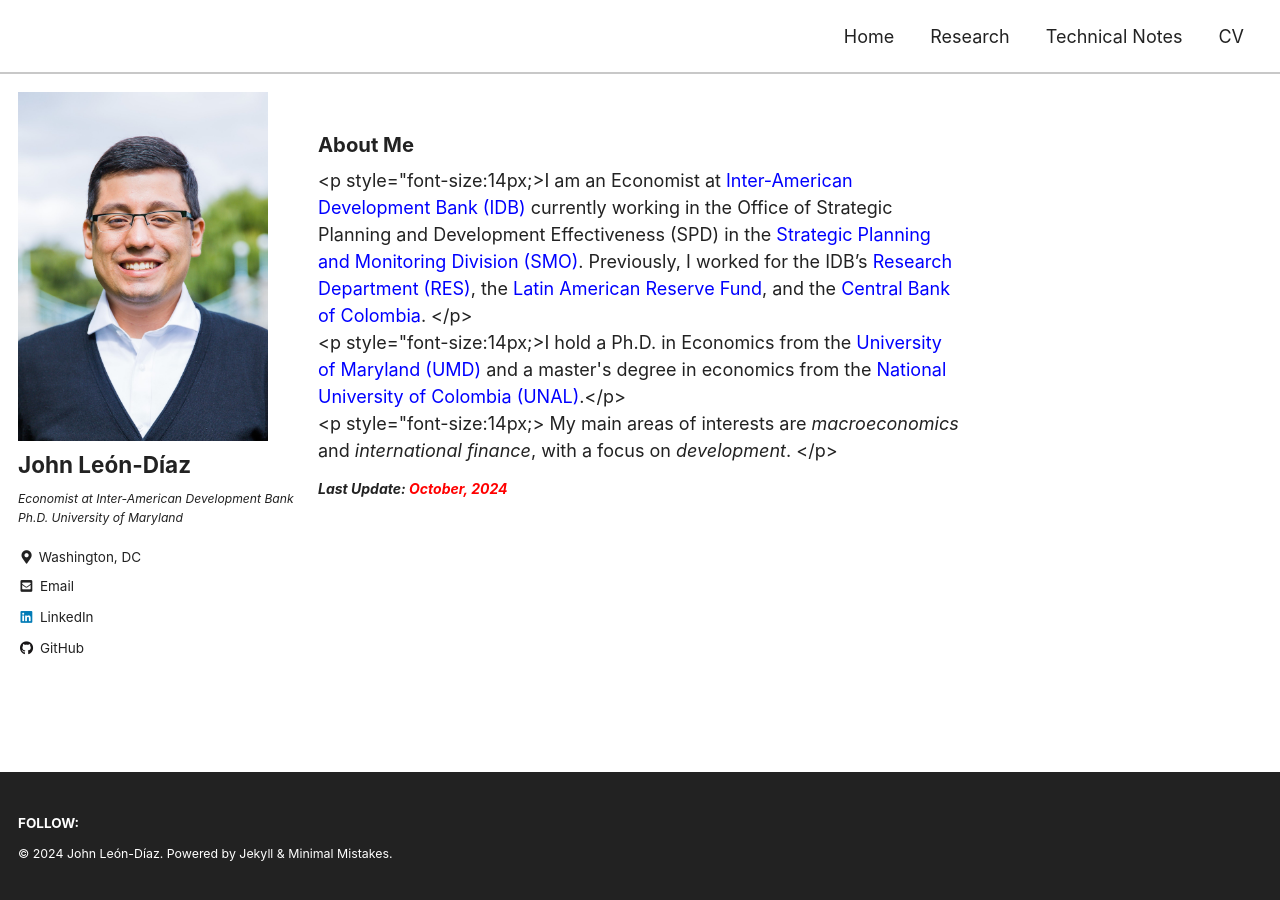
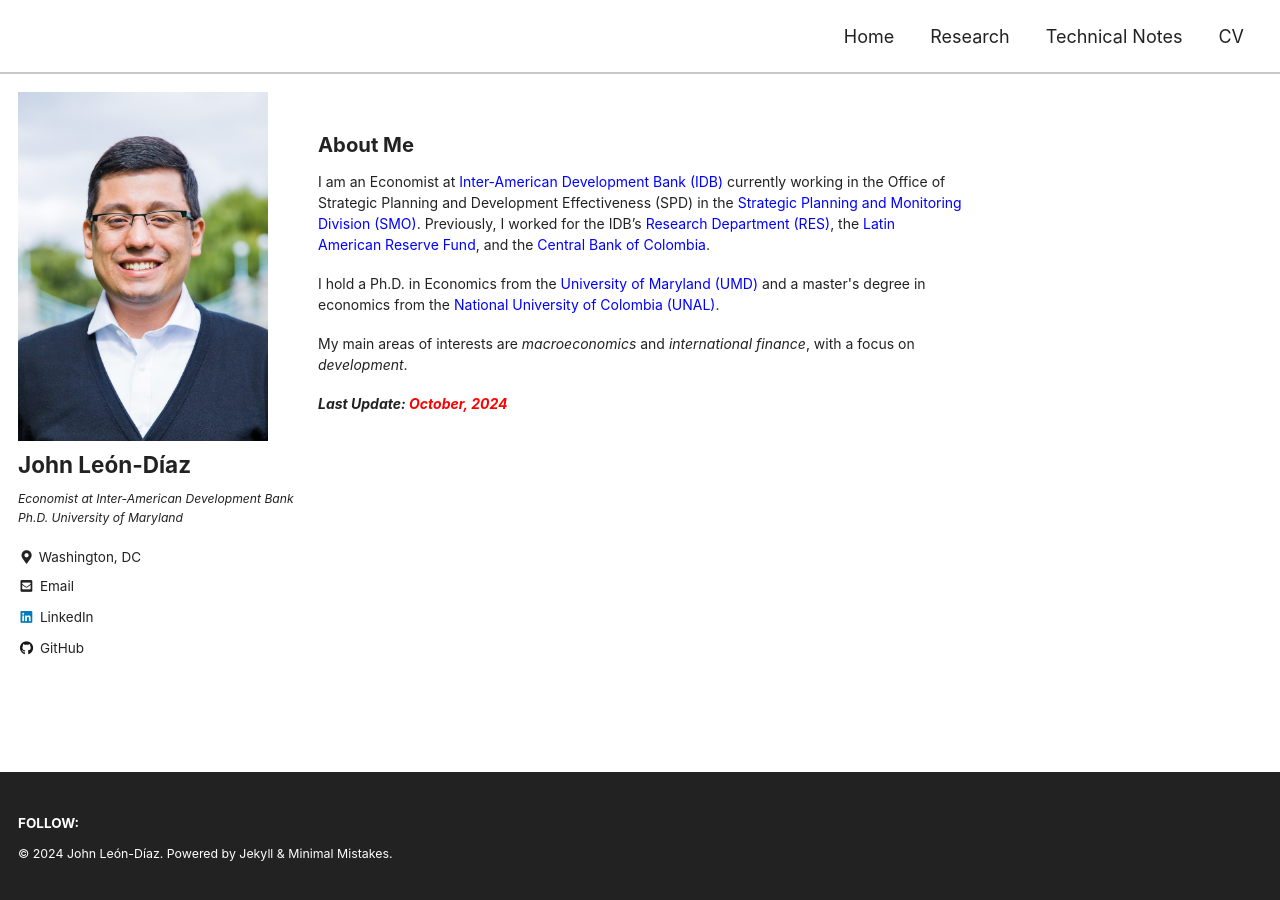
Before and after one commit to jleondia/jleondia.github.io, a Jekyll site: the page built from _pages/home.md, in a window 1280 px wide. Built offline with Jekyll 4.4.1, drawn with Linux system fonts in a browser that asks for light colours; cached includes are drawn as plain includes.

Commit message:
Update home.md

```diff
--- a/_pages/home.md
+++ b/_pages/home.md
@@ -8,7 +8,7 @@ comments: false
 ---
 <div class="bio">
     <h3> About Me </h3>
-    <p style="font-size:14px;>I am an Economist at <a href="https://www.iadb.org/en" target="_blank"
+    <p style="font-size:14px;">I am an Economist at <a href="https://www.iadb.org/en" target="_blank"
             rel="noopener noreferrer">Inter-American Development Bank (IDB)</a> currently working in the Office of Strategic Planning and Development Effectiveness (SPD) in the <a href="https://www.iadb.org/en/who-we-are/how-we-are-organized/office-strategic-planning-and-development-effectiveness" target="_blank"
             rel="noopener noreferrer"> Strategic Planning and Monitoring Division (SMO)</a>. Previously, I worked for the IDB’s <a href="https://www.iadb.org/en/knowledge-resources/research-idb" target="_blank"
             rel="noopener noreferrer">Research Department (RES)</a>, the <a href="https://flar.com/en/home/" target="_blank"
@@ -17,13 +17,13 @@ comments: false
 </div>
 
 <div class="edu">
-<p style="font-size:14px;>I hold a Ph.D. in Economics from the <a href="https://www.econ.umd.edu/" target="_blank"
+<p style="font-size:14px;">I hold a Ph.D. in Economics from the <a href="https://www.econ.umd.edu/" target="_blank"
             rel="noopener noreferrer">University of Maryland (UMD)</a> and a master's degree in economics from the <a href="https://fce.unal.edu.co/facultad/" target="_blank"
             rel="noopener noreferrer"> National University of Colombia (UNAL)</a>.</p>
 </div>
 
 <div class="int">
- <p style="font-size:14px;> My main areas of interests are <i>macroeconomics</i> and <i>international finance</i>, with a focus on <i>development</i>. </p>
+ <p style="font-size:14px;"> My main areas of interests are <i>macroeconomics</i> and <i>international finance</i>, with a focus on <i>development</i>. </p>
 </div>
 
 <p style="font-size:14px; font-weight:bold; font-style:italic;">
```
